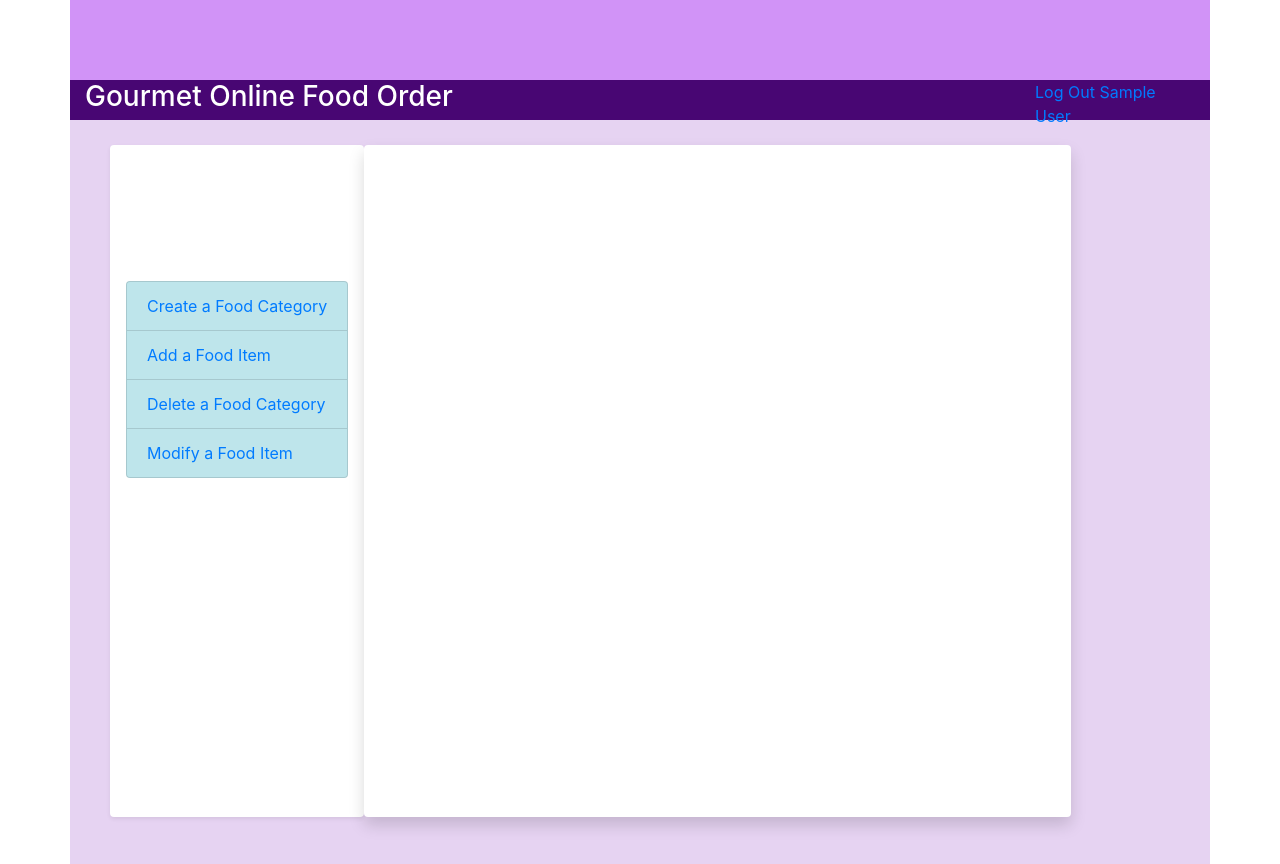
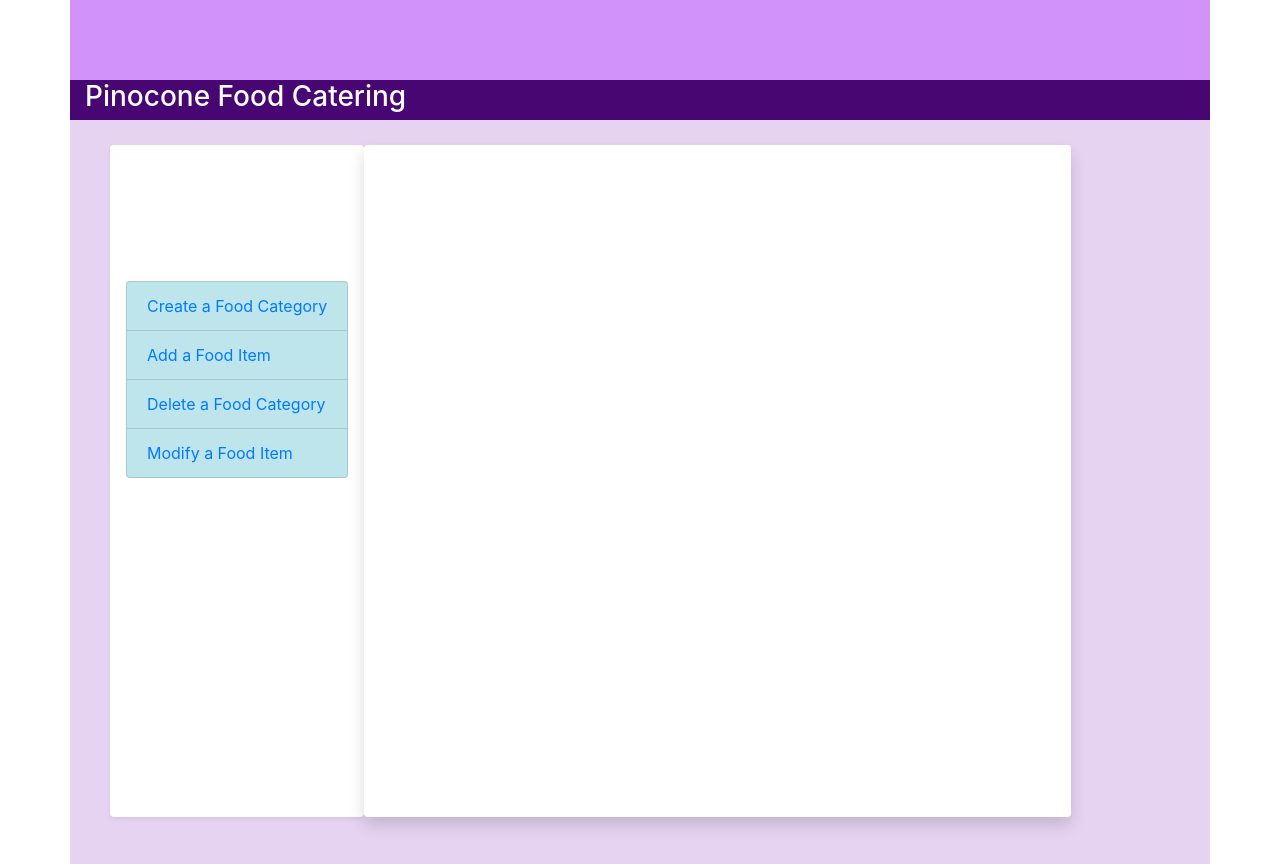
Before and after one commit to JustinLiuShanWei/FirstTestRepo, a PHP site: page /adminlogin.php in a window 1280 px wide. Shown: the top 864 px of the page. Run offline with PHP 8.4, Linux system fonts and the light colour scheme; the visitor is signed in with stand-in values (Sample User, id 1).

Commit message:
Update adminlogin.php

```diff
--- a/EditFood/adminlogin.php
+++ b/EditFood/adminlogin.php
@@ -29,8 +29,8 @@ $(document).ready(function(){
 
       </div>
       <div class="row" style="height: 5%;background-color:#480673; color:#ffffff;">
-    <div class="col-10"><h3>Gourmet Online Food Order</h3></div>
-    <div class="col-2"><a href="logout.php">Log Out <?php session_start(); echo $_SESSION['Uname'];?></a></div>
+    <div class="col-10"><h3>Pinocone Food Catering</h3></div>
+    <!-- <div class="col-2"><a href="logout.php">Log Out <?php session_start(); echo $_SESSION['Uname'];?></a></div> -->
       </div>
 
 
```
